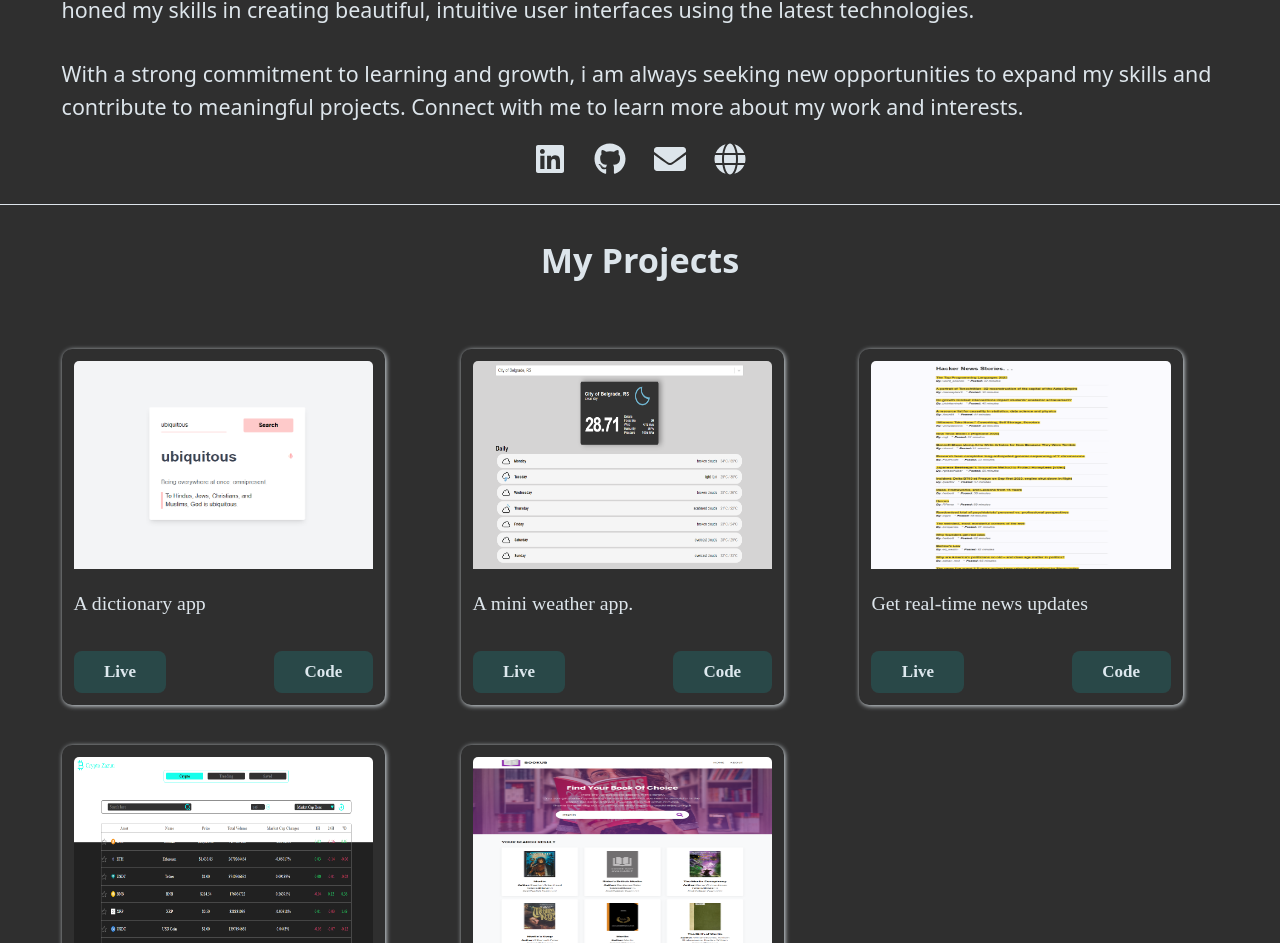
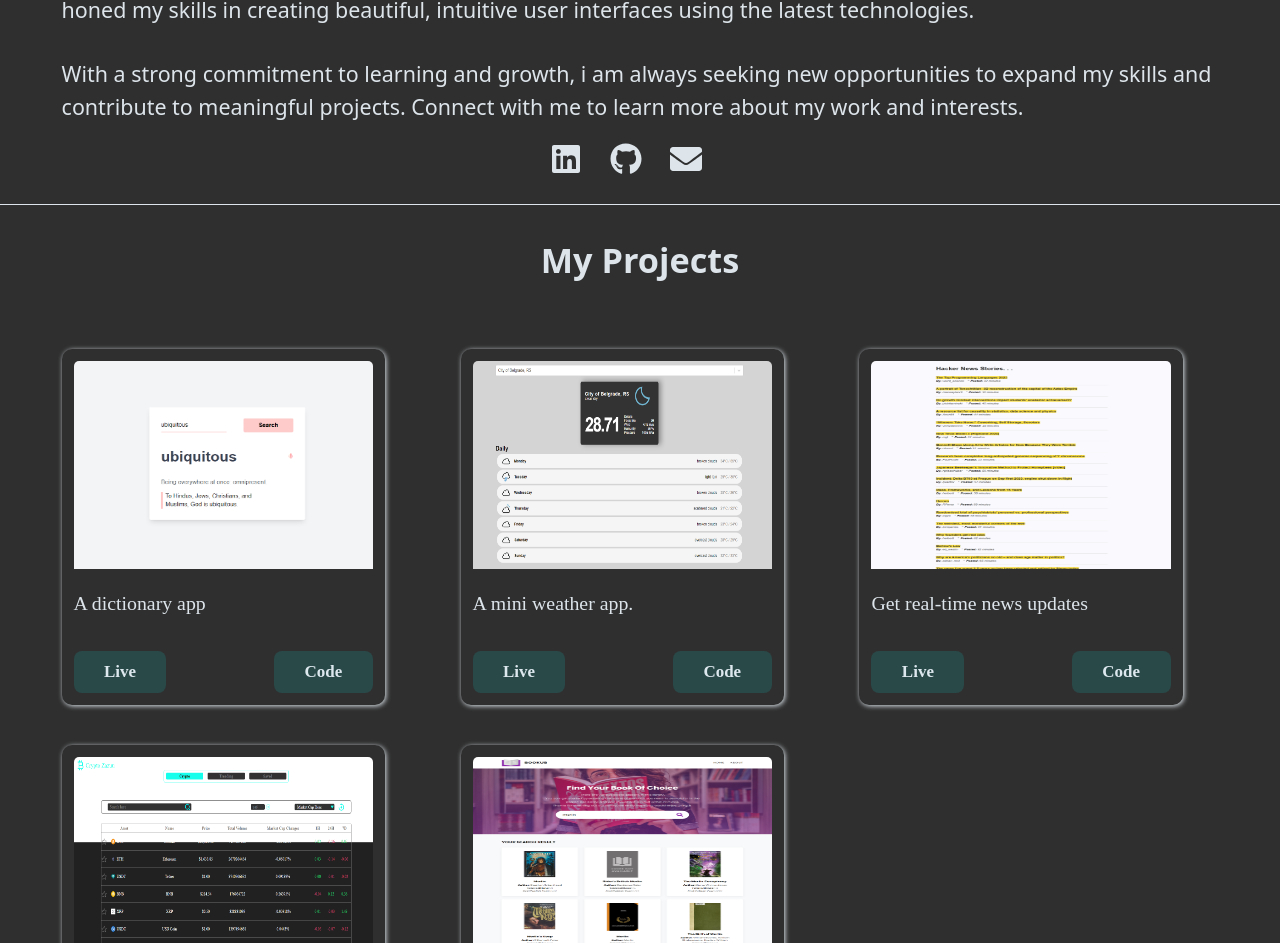
Before and after one commit to Azikenp/my-portfolio, a React (Vite) app: page / in a window 1280 px wide. Shown: the part 952-1895 px from the top of the page. Built offline with nearby package versions, Linux system fonts and the light colour scheme.

Commit message:
about page done

```diff
--- a/src/components/About.jsx
+++ b/src/components/About.jsx
@@ -1,5 +1,6 @@
 import React from 'react'
 import { FaLinkedin, FaGithub, FaEnvelope, FaGlobe } from "react-icons/fa";
+import hashnode from '../assets/img/brand-icon-white.png'
 
 
 const About = () => {
@@ -21,7 +22,7 @@ const About = () => {
           <FaEnvelope className="w-6 md:w-8 h-6 md:h-8" />
         </a>
         <a href="https://hashnode.com/@Azikenp" target="_blank" rel="noreferrer">
-          <FaGlobe className="w-6 md:w-8 h-6 md:h-8" />
+          <hashnode className="w-6 md:w-8 h-6 md:h-8" />
         </a>
       </div>
     </div>
```
Also changed, not shown: src/assets/img/brand-icon-white.png (added).
